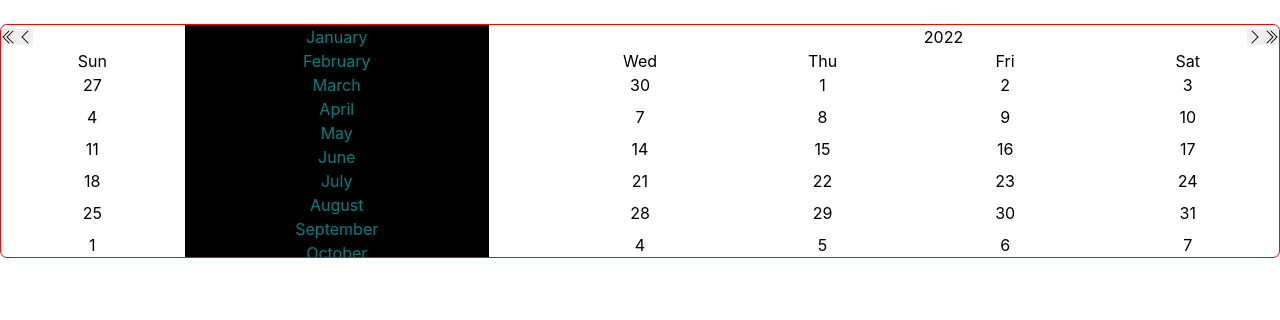
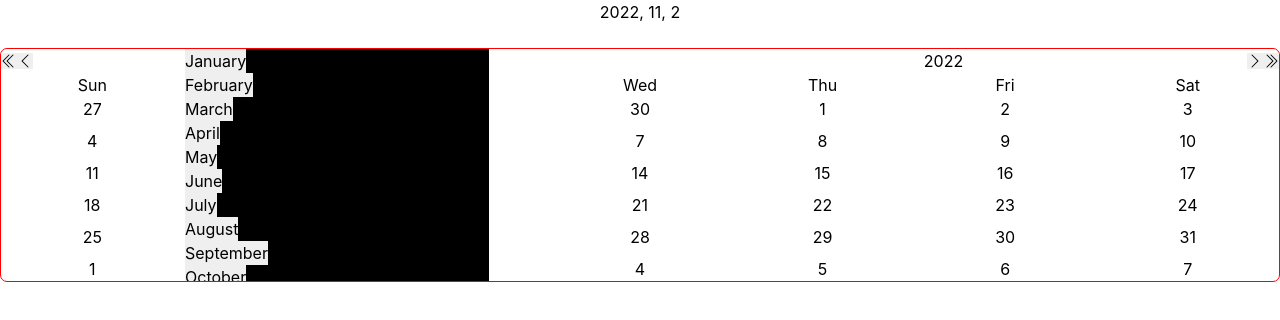
Before and after one commit to MathieuSchaff/wealth_health, a React (Create React App) app: page / in a window 1280 px wide. Both pictures are taken after a click on the element "Dec". Shown: the top 320 px of the page. Built offline with nearby package versions, Linux system fonts and the light colour scheme.

Commit message:
custom field almost complete

```diff
--- a/package.json
+++ b/package.json
@@ -20,6 +20,7 @@
     "react-uuid": "^2.0.0",
     "styled-components": "^5.3.6",
     "typescript": "^4.9.4",
+    "usehooks-ts": "^2.9.1",
     "web-vitals": "^2.1.4",
     "yup": "^0.32.11"
   },
--- a/src/App.tsx
+++ b/src/App.tsx
@@ -5,8 +5,8 @@ function App() {
   return (
     <div className="App">
       <MyDatePicker1
-        minDate={new Date(2022, 7, 22)}
-        maxDate={new Date(2023, 2, 22)}
+        minDate={new Date(2018, 7, 22)}
+        maxDate={new Date(2027, 2, 22)}
       />
     </div>
   );
--- a/src/components/Datepicker/CustomSelect.tsx
+++ b/src/components/Datepicker/CustomSelect.tsx
@@ -1,47 +1,111 @@
-import React, { useCallback, useState } from "react";
+import React, { useCallback, useState, useRef } from "react";
 import { StyledCustomSelectContainer, StyledCustomSelect } from "./styled";
 import { monthsNnames } from "./dateUtils";
 import uuid from "react-uuid";
+import { useOnClickOutside } from "usehooks-ts";
+import { abbrMonthsNames } from "./dateUtils";
+
 const CustomSelect = ({
-  current,
+  currentMonths,
+  currentYaer,
   type,
   heightContainer,
+  setCurrent,
+  minDate,
+  maxDate,
 }: {
+  currentMonths: number;
+  currentYaer: number;
+  maxDate?: Date;
+  minDate?: Date;
+  setCurrent: React.Dispatch<React.SetStateAction<number>>;
   heightContainer: number;
-  current: string | number;
   type: string;
 }) => {
+  const ref = useRef<HTMLDivElement>(null);
   const [isOpen, setIsOpen] = useState<boolean>(false);
   const toggleOpen = useCallback(() => {
     setIsOpen((prev) => !prev);
   }, []);
-  const selectNewDate = useCallback(() => {
-    setIsOpen(false);
-  }, []);
+
+  const handleClickOutside = () => {
+    console.log("clicked outside");
+    toggleOpen();
+  };
+
+  const handleSetCurrent = (monthOrYaer: number) => {
+    setCurrent(monthOrYaer);
+    console.log(monthOrYaer);
+    toggleOpen();
+  };
+
   let content;
   if (type === "month") {
-    content = monthsNnames.map((month) => (
-      <option key={uuid()} value={month}>
-        {month}
-      </option>
-    ));
+    content = monthsNnames.map((month, monthIndex) => {
+      if (
+        minDate &&
+        new Date(currentYaer, monthIndex + 1).getTime() < minDate?.getTime()
+      ) {
+        return (
+          <button key={uuid()} disabled={true}>
+            {month}
+          </button>
+        );
+      }
+      if (
+        maxDate &&
+        new Date(currentYaer, monthIndex + 1).getTime() > maxDate?.getTime()
+      ) {
+        return (
+          <button key={uuid()} disabled={true}>
+            {month}
+          </button>
+        );
+      }
+      return (
+        <button key={uuid()} onClick={() => handleSetCurrent(monthIndex)}>
+          {month}
+        </button>
+      );
+    });
   } else {
     let end = 2045;
     let start = 1900;
     let array = Array.from(Array(end - start).keys()).map(
       (x: number) => x + start
     );
-    content = array.map((year) => (
-      <option key={uuid()} value={year}>
-        {year}
-      </option>
-    ));
+
+    content = array.map((year) => {
+      if (maxDate && year > maxDate?.getFullYear()) {
+        return (
+          <button key={uuid()} disabled>
+            {year}
+          </button>
+        );
+      }
+      if (minDate && year < minDate?.getFullYear()) {
+        return (
+          <button key={uuid()} disabled>
+            {year}
+          </button>
+        );
+      }
+      return (
+        <button key={uuid()} onClick={() => handleSetCurrent(year)}>
+          {year}
+        </button>
+      );
+    });
   }
+
+  useOnClickOutside(ref, handleClickOutside);
   return (
     <StyledCustomSelectContainer>
-      <p onClick={() => toggleOpen()}>{current}</p>
+      <p onClick={() => toggleOpen()}>
+        {type === "month" ? abbrMonthsNames[currentMonths] : currentYaer}
+      </p>
       {isOpen && (
-        <StyledCustomSelect heightContainer={heightContainer}>
+        <StyledCustomSelect heightContainer={heightContainer} ref={ref}>
           <div>{content}</div>
         </StyledCustomSelect>
       )}
--- a/src/components/Datepicker/DatePicker.tsx
+++ b/src/components/Datepicker/DatePicker.tsx
@@ -8,15 +8,11 @@ import React, {
 import { PickerWrapper } from "./styled";
 import { Header } from "./styled";
 import { SevenColGrid } from "./styled";
-// BsChevronLeft;
-// BsChevronRight;
-// BsChevronDoubleLeft;
-// BsChevronDoubleRight;
+
 import { BsChevronDoubleRight } from "react-icons/bs";
 import { BsChevronDoubleLeft } from "react-icons/bs";
 import { BsChevronRight } from "react-icons/bs";
 import { BsChevronLeft } from "react-icons/bs";
-import { abbrMonthsNames } from "./dateUtils";
 import { abbrWeekdayNames } from "./dateUtils";
 import uuid from "react-uuid";
 import ButtonDay from "./ButtonDay";
@@ -46,7 +42,7 @@ const DatePicker = ({
     if (containerRef) {
       setHeight(containerRef?.current?.clientHeight as number);
     }
-  });
+  }, []);
   const [currentMonth, setCurrentMonth] = useState<number>(
     new Date().getMonth()
   );
@@ -110,14 +106,13 @@ const DatePicker = ({
     currentMonth,
     previousDays.length + days.length
   );
-  // console.log("LENGTH", previousDays.length + days.length);
-  // console.log(
-  //   selectedDate.getTime() === new Date(currentYear, currentMonth, 0).getTime()
-  // );
-  console.log(height);
 
   return (
     <div>
+      <div>
+        {selectedDate.getFullYear()}, {selectedDate.getMonth()},{" "}
+        {selectedDate.getDay()}
+      </div>
       <input type="text" />
       <PickerWrapper ref={containerRef}>
         <Header>
@@ -142,14 +137,22 @@ const DatePicker = ({
             <BsChevronLeft />
           </button>
           <CustomSelect
-            current={abbrMonthsNames[currentMonth]}
+            currentMonths={currentMonth}
+            currentYaer={currentYear}
             type="month"
+            setCurrent={setCurrentMonth}
             heightContainer={height}
+            minDate={minDate}
+            maxDate={maxDate}
           />
           <CustomSelect
-            current={currentYear}
+            currentMonths={currentMonth}
+            currentYaer={currentYear}
             type="year"
+            setCurrent={setCurrentYaer}
             heightContainer={height}
+            minDate={minDate}
+            maxDate={maxDate}
           />
 
           <button
```
Also changed, not shown: src/components/Datepicker/ButtonSelect.tsx (added, +17 -0 lines), src/components/Datepicker/styled.ts (+16 -16 lines), 1 other file (tests, documents, lock files or other folders).
